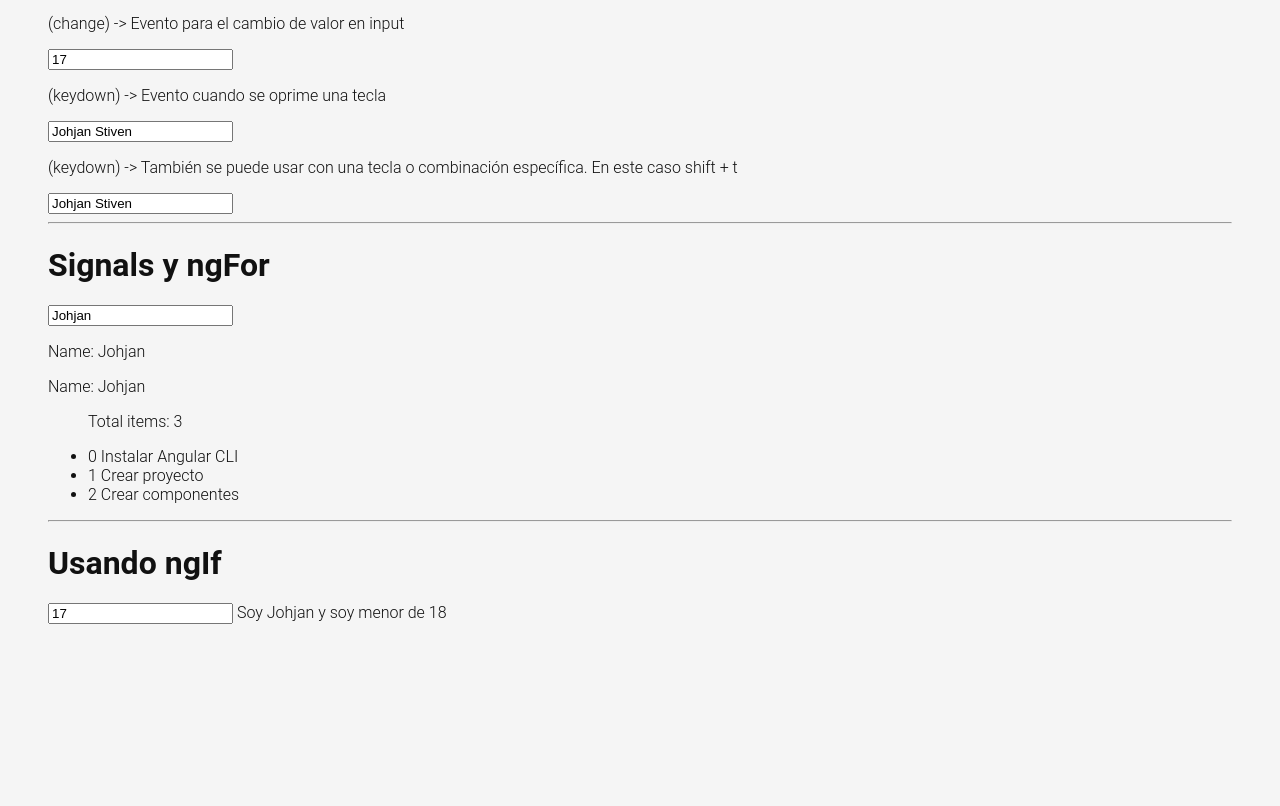
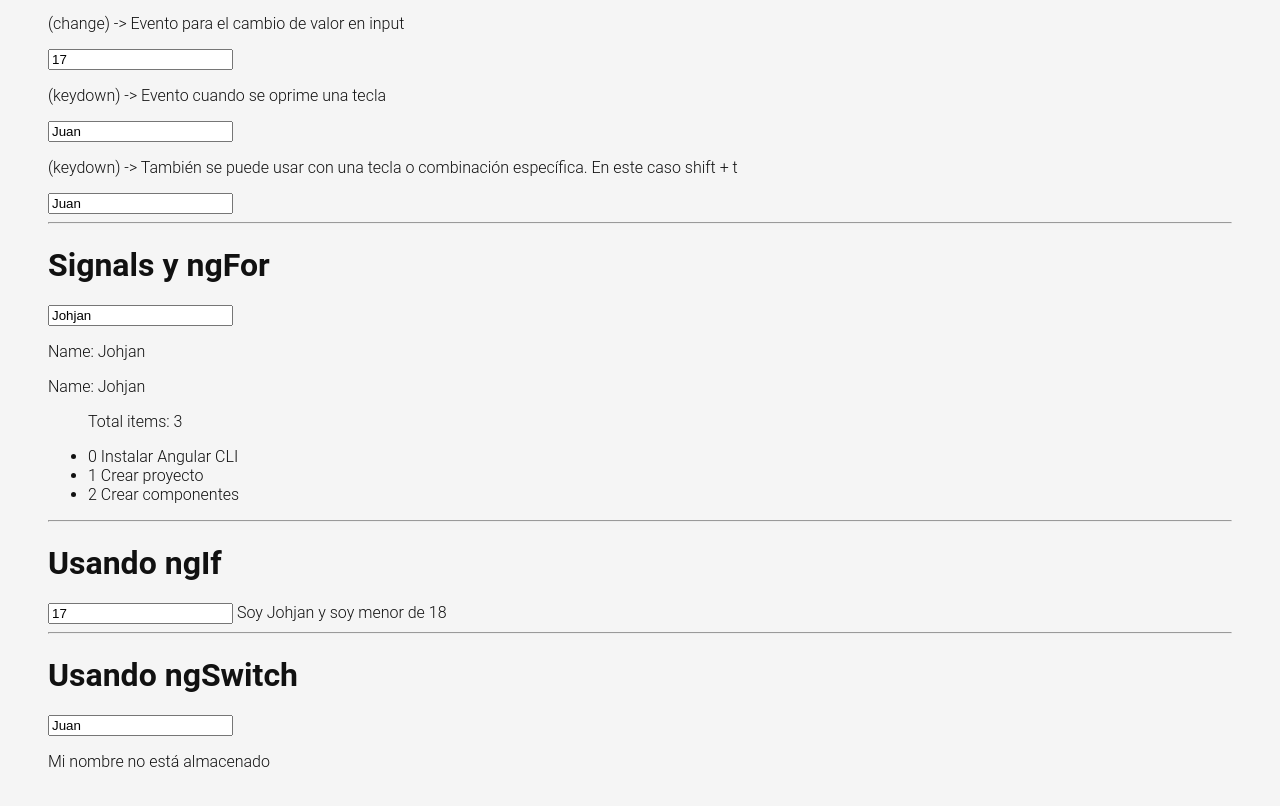
Before and after one commit to johjan98/Angular17, an Angular app: page /labs in a window 1280 px wide. Shown: the part 760-1566 px from the top of the page. Before the commit the page ends 1432 px from the top, so only its background shows below. Built offline with nearby package versions, Linux system fonts and the light colour scheme.

Commit message:
Using ngSwitch

```diff
--- a/src/app/pages/labs/labs.component.html
+++ b/src/app/pages/labs/labs.component.html
@@ -21,6 +21,7 @@
   <p>Person: {{ person().name }}</p>
 
   <hr/>
+
   <h1>Eventos Básicos</h1>
   <button (click)="clickHandler()">Click me!!!</button>
   <button (dblclick)="clickHandler()">Double click!!</button>
@@ -30,7 +31,9 @@
   <input type="text" [value]="person().name" (keydown)="keyDownHandler($event)">
   <p>(keydown) -> También se puede usar con una tecla o combinación específica. En este caso shift + t</p>
   <input type="text" [value]="person().name" (keydown.shift.t)="clickHandler()">
+
   <hr/>
+
   <h1>Signals y ngFor</h1>
   <input type="text" [value]="name()"(change)="changeHandler($event)">
   <p>Name: {{ name() }}</p>
@@ -41,7 +44,9 @@
       {{ i }}  {{task}}
     </li>
   </ul>
+
   <hr/>
+
   <h1>Usando ngIf</h1>
   <input type="number" [value]="person().age" (change)="changeAgeHandler($event)">
   <div *ngIf="name() === 'johjan'">
@@ -53,4 +58,16 @@
   <ng-template #bloqueElse>
     Soy Johjan y soy menor de 18
   </ng-template>
+
+  <hr/>
+
+  <h1>Usando ngSwitch</h1>
+  <input type="text" [value]="person().name" (change)="changeNameHandler($event)">
+  <div [ngSwitch]="person().name">
+    <p *ngSwitchCase="'johjan'">Yo soy Johjan</p>
+    <p *ngSwitchCase="'julian'">Yo soy Julián</p>
+    <p *ngSwitchCase="'ana'">Yo soy Ana</p>
+    <p *ngSwitchCase="'valentina'">Yo soy Valentina</p>
+    <p *ngSwitchDefault>Mi nombre no está almacenado</p>
+  </div>
 </div>
--- a/src/app/pages/labs/labs.component.ts
+++ b/src/app/pages/labs/labs.component.ts
@@ -21,7 +21,7 @@ export class LabsComponent {
   img = 'https://picsum.photos/200';
 
   person = signal({
-    name: 'Johjan Stiven',
+    name: 'Juan',
     age: 17,
     image: 'https://picsum.photos/200'
   })
@@ -51,4 +51,15 @@ export class LabsComponent {
       }
     });
   }
+
+  changeNameHandler(event: Event){
+    const input = event.target as HTMLInputElement;
+    const newValue = input.value;
+    this.person.update(person =>{
+      return {
+        ...person,
+        name: newValue
+      }
+    })
+  }
 }
```
